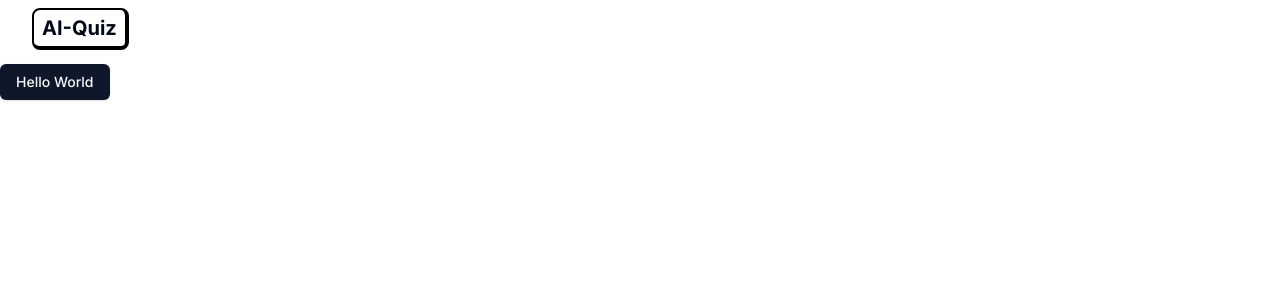
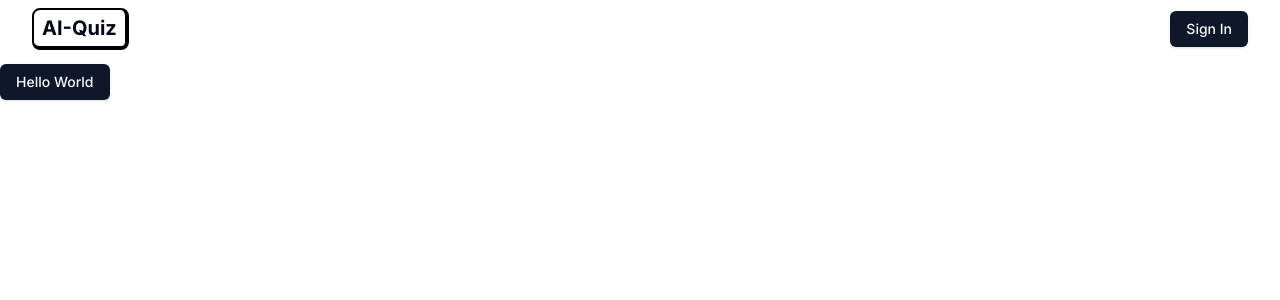
Before and after one commit to paulpelykh/ai-quiz, a Next.js app: page / in a window 1280 px wide. Shown: the top 300 px of the page. Built offline with nearby package versions, Linux system fonts and the light colour scheme; no server answers.

Commit message:
added signIn functionality

```diff
--- a/src/components/Navbar.tsx
+++ b/src/components/Navbar.tsx
@@ -1,10 +1,12 @@
 import { getAuthSession } from '@/lib/nextauth'
 import Link from 'next/link'
 import React from 'react'
+import SignInButton from './SignInButton'
 
 type Props = {}
 
 const Navbar = async (props: Props) => {
+    const session = await getAuthSession()
     return (
         <div className='fixed inset-0 top-0 bg-white dark:bg-gray-950 z-[10] h-fit bordre-b border-zinc-300 py-2'>
             <div className='flex items-center justify-between h-full gap-2 px-8 mx-auto max-w-7xl'>
@@ -14,6 +16,14 @@ const Navbar = async (props: Props) => {
                         AI-Quiz
                     </p>
                 </Link>
+
+                <div className="flex times-center">
+                    {session?.user ? (
+                        <h1>Welcome {session.user.name}</h1>
+                    ): (
+                        <SignInButton text='Sign In' />
+                    )}
+                </div>
             </div>
         </div>
     )
--- /dev/null
+++ b/src/components/SignInButton.tsx
@@ -0,0 +1,21 @@
+'use client'
+
+import React from 'react'
+import { Button } from './ui/button'
+import { signIn } from 'next-auth/react'
+
+type Props = {
+    text: string
+}
+
+function SignInButton({text}: Props) {
+  return (
+    <Button onClick={() => {
+      signIn('google').catch(console.error)
+    }}>
+        {text}
+    </Button>
+  )
+}
+
+export default SignInButton
```
Also changed, not shown: 1 other file (tests, documents, lock files or other folders).
